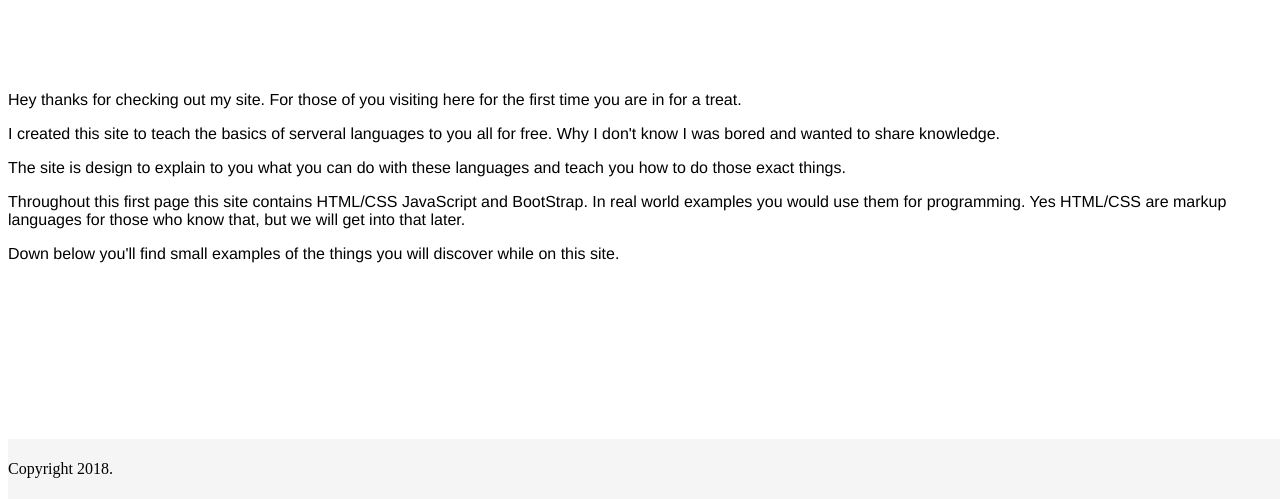
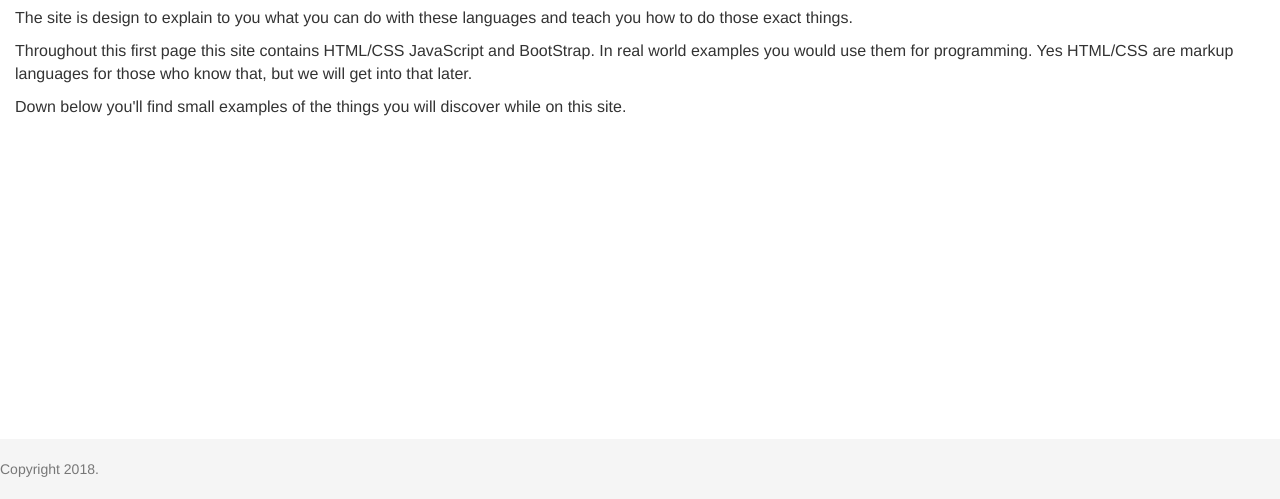
Before and after one commit to jilesm/TestPortfolio, a plain HTML site: page index.html in a window 1280 px wide. Shown: the part 301-800 px from the top of the page. Drawn offline with Linux system fonts and the light colour scheme.

Commit message:
updated file palcement

```diff
--- a/index.html
+++ b/index.html
@@ -21,9 +21,9 @@
    <title> Marcus Jiles </title>
       <!-- <link rel="shortcut icon" href="favicon.ico" type="image/x-icon"> -->
       <!-- <link rel="icon" href="favicon.ico" type="image/x-icon"> -->
-
-  <link rel="stylesheet" href="index.css">
-  <link href="sticky-footer.css" rel="stylesheet">
+      <link href="css/bootstrap.min.css" rel="stylesheet">
+  <link rel="stylesheet" href="css/index.css">
+  <link href="css/sticky-footer.css" rel="stylesheet">
 
   </head>
 
```
Also changed, not shown: css/bootstrap.min.css (renamed from css/bootstrap-3.3.7-dist/bootstrap-3.3.7-dist/css/bootstrap.min.css), css/index.css (renamed from index.css), css/sticky-footer.css (renamed from sticky-footer.css).
